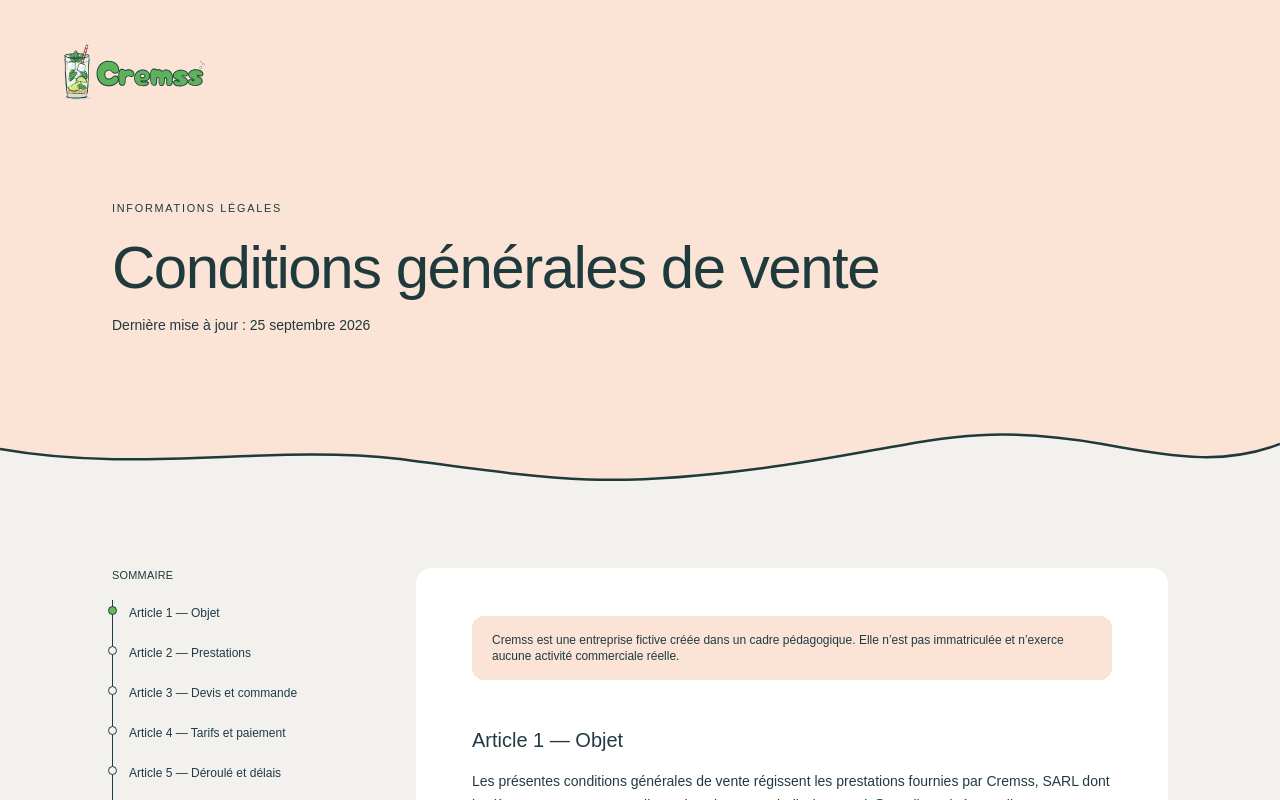
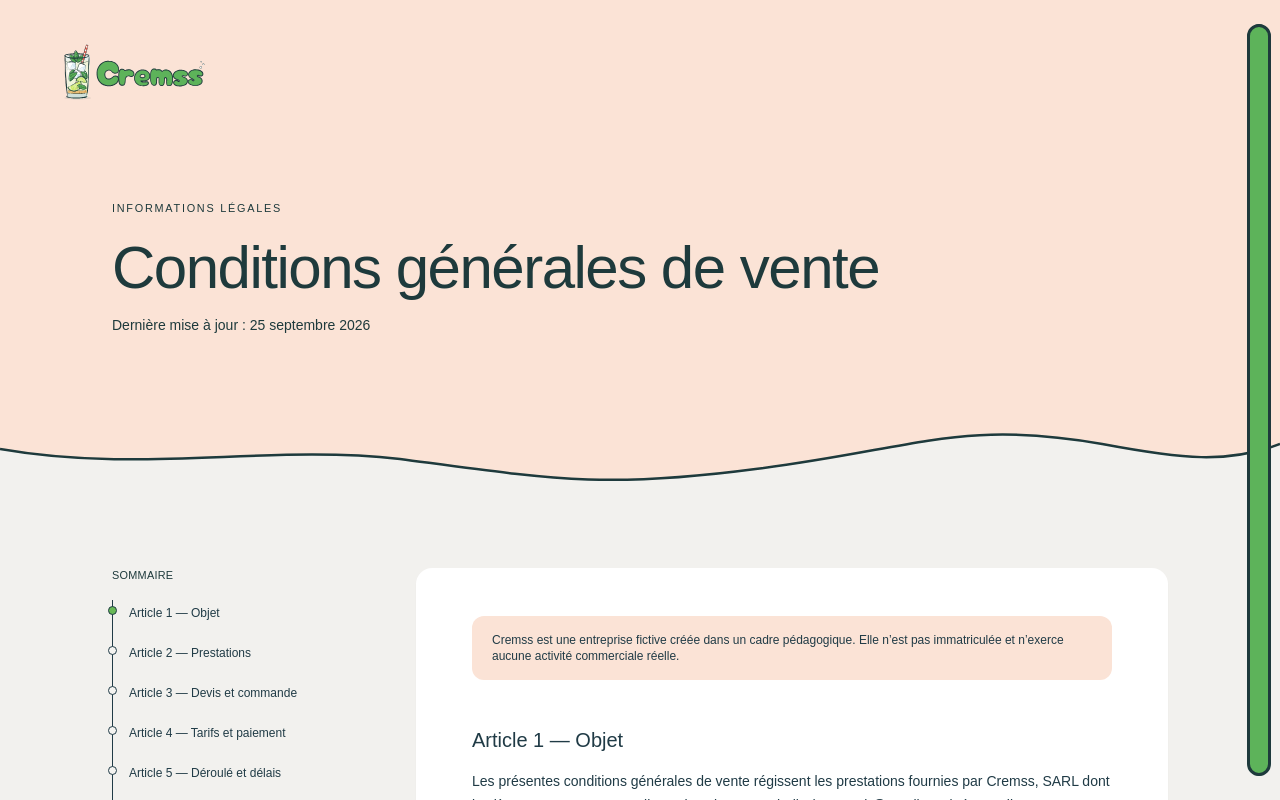
Before and after one commit to Cremss-lr/agence-cremss, a React (Vite) app: page /cgv in a window 1280 px wide. Shown: the top 800 px of the page. Built offline with nearby package versions, Linux system fonts and the light colour scheme; a web font is replaced by a local one.

Commit message:
fix: add custom scrollbar

```diff
--- a/src/components/scrollbar/Scrollbar.tsx
+++ b/src/components/scrollbar/Scrollbar.tsx
@@ -10,7 +10,11 @@ const SECTIONS = [
 const MIN_THUMB = 40;
 const BORDER = 3;
 
-export function Scrollbar() {
+type ScrollbarProps = {
+  showSections?: boolean;
+};
+
+export function Scrollbar({ showSections = true }: ScrollbarProps) {
   const track = useRef<HTMLDivElement>(null);
   const thumb = useRef<HTMLDivElement>(null);
   const [active, setActive] = useState(SECTIONS[0].id);
@@ -25,8 +29,10 @@ export function Scrollbar() {
       const size = Math.max(MIN_THUMB, (innerHeight / doc.scrollHeight) * range);
       h.style.height = `${size}px`;
       h.style.transform = `translateY(${max > 0 ? (scrollY / max) * (range - size) : 0}px)`;
+      if (showSections) {
         const current = SECTIONS.filter(({ id }) => (document.getElementById(id)?.getBoundingClientRect().top ?? 1) <= innerHeight * 0.4);
         setActive(current.at(-1)?.id ?? SECTIONS[0].id);
+      }
     };
     update();
     addEventListener("scroll", update, { passive: true });
@@ -38,7 +44,7 @@ export function Scrollbar() {
       removeEventListener("resize", update);
       observer.disconnect();
     };
-  }, []);
+  }, [showSections]);
 
   const scrollToPointer = (clientY: number) => {
     const t = track.current, h = thumb.current;
@@ -50,6 +56,7 @@ export function Scrollbar() {
 
   return (
     <div className="pointer-events-none fixed top-6 right-3 bottom-6 z-50 hidden items-stretch gap-4 lg:flex">
+      {showSections && (
         <ul className="flex flex-col items-end gap-[22px] pt-3.5">
           {SECTIONS.map(({ id, label }) => (
             <li key={id} className="pointer-events-auto">
@@ -66,6 +73,7 @@ export function Scrollbar() {
             </li>
           ))}
         </ul>
+      )}
       <div
         ref={track}
         aria-hidden="true"
--- a/src/layouts/legal-page/LegalPage.tsx
+++ b/src/layouts/legal-page/LegalPage.tsx
@@ -1,5 +1,6 @@
 import { SiteHeader } from "../site-header";
 import { Wave } from "../../components/wave";
+import { Scrollbar } from "../../components/scrollbar";
 import { TableOfContents } from "./TableOfContents";
 import { Article } from "./Article";
 import { SiteFooter } from "../site-footer";
@@ -32,6 +33,7 @@ export function LegalPage({ page = "cgv" }: LegalPageProps) {
       <div className="w-full [&>header]:box-border">
         <SiteHeader menu={false} />
       </div>
+      <Scrollbar showSections={false} />
 
       <section className="bg-warm-gray font-body">
         <div className="relative bg-ground">
--- a/src/pages/home/HomePage.tsx
+++ b/src/pages/home/HomePage.tsx
@@ -11,7 +11,7 @@ export function HomePage() {
   return (
     <main>
       <MobileMenu />
-      <Scrollbar />
+      <Scrollbar showSections={true} />
       <Hero />
       <Studio />
       <Services />
```
Lines whose indentation alone changed are shown as unchanged.
